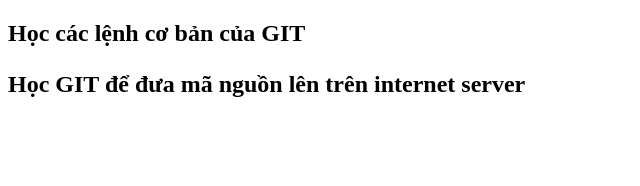
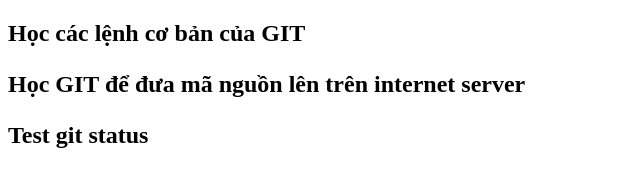
Before and after one commit to 4301104114/demo, a plain HTML site: page index.html in a window 1280 px wide. Shown: the whole page, without its empty margins (0-640 px from the left). Drawn offline with Linux system fonts and the light colour scheme.

Commit message:
add 1 tad for file index

```diff
--- a/index.html
+++ b/index.html
@@ -9,6 +9,6 @@
 <body>
     <h2>Học các lệnh cơ bản của GIT</h>
     <p>Học GIT để đưa mã nguồn lên trên internet server</p>
-
+    <p>Test git status</p>
 </body>
 </html>
```
